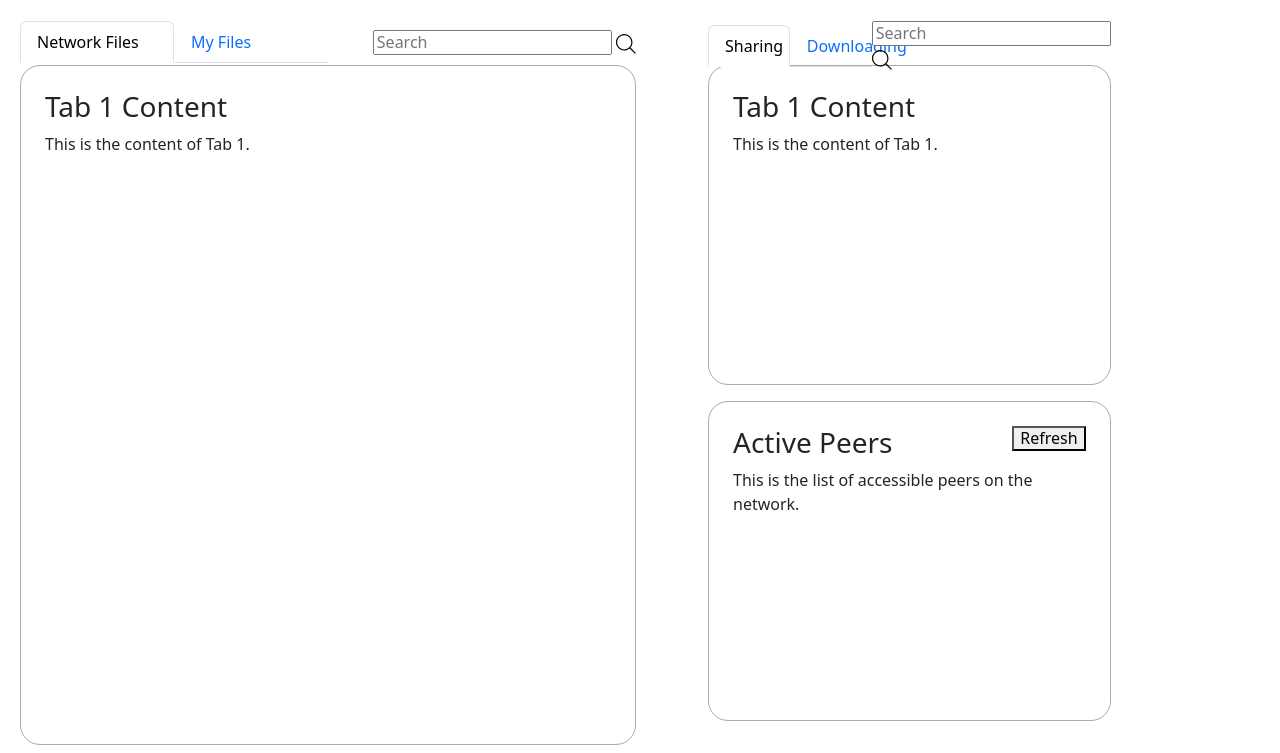
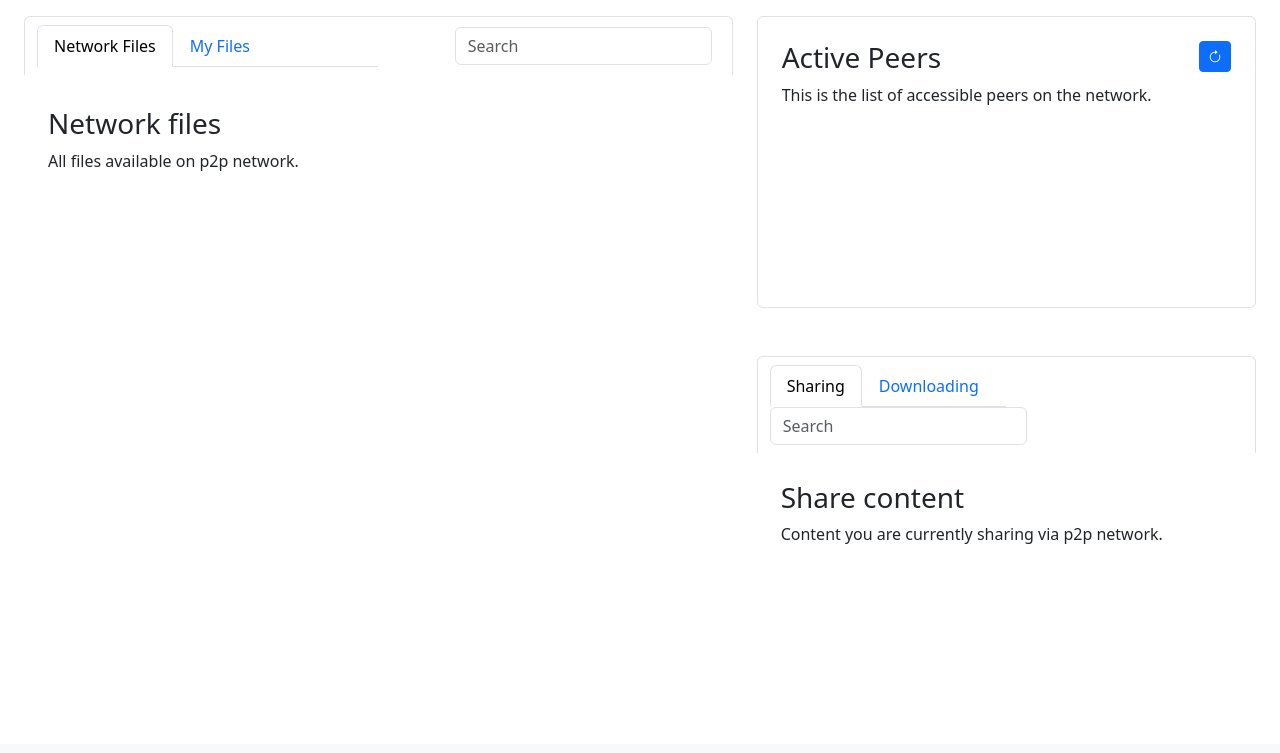
Before and after one commit to Gennadion/p2p-network, a Django app: template p2pUI/base/templates/base/index.html in a window 1280 px wide. Shown: the part 56-809 px from the top of the page. After the commit the page ends 600 px from the top, so only its background shows below. Run offline with Django 3.2, Linux system fonts and the light colour scheme; the template is opened without the code that fills it, so the values that code supplies are empty; some libraries are stand-ins or nearby versions.

Commit message:
Updated UI with list items template and basic preview

```diff
--- a/p2pUI/base/templates/base/index.html
+++ b/p2pUI/base/templates/base/index.html
@@ -3,111 +3,109 @@
 {% block title %} Home | My Website {% endblock %}
 
 {% block content %}
-<h1></h1>
-<p></p>
-
-<div class="row w-100 p-0 m-0">
+<div class="row mt-3 p-0 m-0">
     <!-- FILES SECTION START-->
-    <div class="col-6 ">
-        <nav class="" style="height: 40px;">
-            <div class="container-fluid p-0 d-flex justify-content-between align-items-center">
+    <div class="col-md-7">
+        <nav class="navbar navbar-light rounded-top border border-bottom-0">
+            <div class="container-fluid">
                 <ul class="nav nav-tabs w-50">
-                    <li class="nav-item" style="width: 50%;">
+                    <li class="nav-item">
                         <a class="nav-link active" data-bs-toggle="tab" href="#tab1">Network Files</a>
                     </li>
-                    <li class="nav-item" style="width: 50%;">
+                    <li class="nav-item">
                         <a class="nav-link" data-bs-toggle="tab" href="#tab2">My Files</a>
                     </li>
                 </ul>
-                <div class="m-0 p-0">
-                    <div class="container-input">
-                        <input type="text" placeholder="Search" name="text" class="input-s lg">
-                        <svg fill="#000000" width="20px" height="20px" viewBox="0 0 1920 1920"
-                             xmlns="http://www.w3.org/2000/svg">
-                            <path d="M790.588 1468.235c-373.722 0-677.647-303.924-677.647-677.647 0-373.722 303.925-677.647 677.647-677.647 373.723 0 677.647 303.925 677.647 677.647 0 373.723-303.924 677.647-677.647 677.647Zm596.781-160.715c120.396-138.692 193.807-319.285 193.807-516.932C1581.176 354.748 1226.428 0 790.588 0S0 354.748 0 790.588s354.748 790.588 790.588 790.588c197.647 0 378.24-73.411 516.932-193.807l516.028 516.142 79.963-79.963-516.142-516.028Z"
-                                  fill-rule="evenodd"></path>
-                        </svg>
-                    </div>
-
+                <div class="d-flex">
+                    <input class="form-control me-2" type="search" placeholder="Search" aria-label="Search">
                 </div>
             </div>
         </nav>
 
-        <div class="tab-content  mt-1 p-4"
-             style="border: 1px solid #aaa; border-radius: 1.25rem; overflow: hidden; height:85vh;">
+        <div class="tab-content mt-2 p-4 ">
             <div class="tab-pane fade show active" id="tab1">
-                <h3>Tab 1 Content</h3>
-                <p>This is the content of Tab 1.</p>
+                <h3>Network files</h3>
+                <p>All files available on p2p network.</p>
+                <div id="network-content" class="scrollable-content">
+                    <ul class="list-group overflow-auto" style="height:50vh;">
+                        {% for net_file in net_files %}
+                        {% include 'base/netfile_list_item.html' with file_name=net_file %}
+                        {% endfor %}
+                    </ul>
+                </div>
             </div>
             <div class="tab-pane fade" id="tab2">
-                <h3>Tab 2 Content</h3>
-                <p>This is the content of Tab 2.</p>
+                <h3>My files</h3>
+                <p>Locally available files. You can share them with others.</p>
+                <div id="my-content" class="scrollable-content">
+                    <ul class="list-group  overflow-auto" style="height:50vh;">
+                        {% for my_file in my_files %}
+                        {% include 'base/userfile_list_item.html' with file_name=my_file %}
+                        {% endfor %}
+                    </ul>
+                </div>
             </div>
         </div>
     </div>
     <!-- FILES SECTION END-->
 
-   <div class="col-4 ms-5">
+    <!--  PERSONAL SECTION START  -->
+    <div class="col-md-5">
+        <div class="mb-5">
+            <div class="p-4 border rounded">
+                <button type="button" class="btn btn-sm btn-primary float-end" value="Refresh" title="Refresh"><i class="bi bi-arrow-clockwise"></i></button>
+                <h3>Active Peers</h3>
+                <p>This is the list of accessible peers on the network.</p>
+                <div id="peers-content" class="scrollable-content">
+                    <ul class="list-group  overflow-auto" style="height:20vh;">
+                        {% for peer in peers %}
+                        {% include 'base/peer_list_item.html' with peer_name=peer %}
+                        {% endfor %}
+                    </ul>
+                </div>
+            </div>
+        </div>
 
-    <div class="">
-
-
-        <nav class="" style="height: 40px;">
-            <div class="container-fluid p-0 d-flex justify-content-between align-items-center">
+        <nav class="navbar navbar-light rounded-top border border-bottom-0">
+            <div class="container-fluid">
                 <ul class="nav nav-tabs w-50">
-                    <li class="nav-item" style="width: 50%;">
-                        <a class="nav-link active" data-bs-toggle="tab" href="#tab1">Sharing</a>
+                    <li class="nav-item">
+                        <a class="nav-link active" data-bs-toggle="tab" href="#share-tab">Sharing</a>
                     </li>
-                    <li class="nav-item" style="width: 50%;">
-                        <a class="nav-link" data-bs-toggle="tab" href="#tab2">Downloading</a>
+                    <li class="nav-item">
+                        <a class="nav-link" data-bs-toggle="tab" href="#download-tab">Downloading</a>
                     </li>
                 </ul>
-                <div class="m-0 p-0">
-                    <div class="container-input">
-                        <input type="text" placeholder="Search" name="text" class="input-s sm">
-                        <svg fill="#000000" width="20px" height="20px" viewBox="0 0 1920 1920"
-                             xmlns="http://www.w3.org/2000/svg">
-                            <path d="M790.588 1468.235c-373.722 0-677.647-303.924-677.647-677.647 0-373.722 303.925-677.647 677.647-677.647 373.723 0 677.647 303.925 677.647 677.647 0 373.723-303.924 677.647-677.647 677.647Zm596.781-160.715c120.396-138.692 193.807-319.285 193.807-516.932C1581.176 354.748 1226.428 0 790.588 0S0 354.748 0 790.588s354.748 790.588 790.588 790.588c197.647 0 378.24-73.411 516.932-193.807l516.028 516.142 79.963-79.963-516.142-516.028Z"
-                                  fill-rule="evenodd"></path>
-                        </svg>
-                    </div>
-
+                <div class="d-flex">
+                    <input class="form-control me-2" type="search" placeholder="Search" aria-label="Search">
                 </div>
             </div>
         </nav>
-
-        <div class="tab-content mt-1 p-4"
-             style="border: 1px solid #aaa; border-radius: 1.25rem; overflow: hidden; height:40vh;">
-            <div class="tab-pane fade show active" id="tab1">
-                <h3>Tab 1 Content</h3>
-                <p>This is the content of Tab 1.</p>
+        <div class="tab-content mt-1 p-4">
+            <div class="tab-pane fade show active" id="share-tab">
+                <h3>Share content</h3>
+                <p>Content you are currently sharing via p2p network.</p>
+                <div id="share-content" class="scrollable-content">
+                    <ul class="list-group  overflow-auto" style="height:10vh;">
+                        {% for share_item in share_items %}
+                        <li class="list-group-item">{{ share_item }}</li>
+                        {% endfor %}
+                    </ul>
+                </div>
             </div>
-            <div class="tab-pane fade" id="tab2">
-                <h3>Tab 2 Content</h3>
-                <p>This is the content of Tab 2.</p>
-            </div>
-        </div>
-
-    </div>
-
-               <!-- PEERS SECTION START-->
-    <div class="">
-       <div class="container-fluid p-0 d-flex justify-content-end align-items-center">
-
-       </div>
-
-        <div class=" mt-3 p-4"
-             style="border: 1px solid #aaa; border-radius: 1.25rem; overflow: hidden; height:40vh;">
-             <button type="button" class="button-p  float-end" value="Refresh">
-                Refresh
-            </button>
-            <div class="" id="">
-                <h3>Active Peers</h3>
-                <p>This is the list of accessible peers on the network.</p>
+            <div class="tab-pane fade" id="download-tab">
+                <h3>Download Content</h3>
+                <p>Content you are currently downloading via p2p network.</p>
+                <div id="download-content" class="scrollable-content">
+                    <ul class="list-group">
+                        {% for download_item in download_items %}
+                        <li class="list-group-item">{{ download_item }}</li>
+                        {% endfor %}
+                    </ul>
+                </div>
             </div>
         </div>
     </div>
-    <!-- PEERS SECTION END-->
-   </div>
+    <!--  PERSONAL SECTION END  -->
 </div>
 {% endblock %}
--- a/p2pUI/base/templates/base/master.html
+++ b/p2pUI/base/templates/base/master.html
@@ -7,6 +7,7 @@
     <title>{% block title %}My Website{% endblock %}</title>
     <!-- Bootstrap CSS -->
 <link href="https://cdn.jsdelivr.net/npm/bootstrap@5.3.3/dist/css/bootstrap.min.css" rel="stylesheet" integrity="sha384-QWTKZyjpPEjISv5WaRU9OFeRpok6YctnYmDr5pNlyT2bRjXh0JMhjY6hW+ALEwIH" crossorigin="anonymous"></head>
+<link rel="stylesheet" href="https://cdn.jsdelivr.net/npm/bootstrap-icons@1.11.3/font/bootstrap-icons.min.css">
 <link href="{% static '/css/main.css' %}" rel="stylesheet" type="text/css">
 <link href="{% static '/css/normalize.css' %}" rel="stylesheet" type="text/css">
 <body>
@@ -28,7 +29,7 @@
   </div>
 </nav>
 
-<div class="container-fluid m-2 p-0 h-100">
+<div class="container-fluid mx-auto" style="height: 70vh;">
 
     {% block content %}
     <!-- Content goes here -->
--- /dev/null
+++ b/p2pUI/base/templates/base/netfile_list_item.html
@@ -0,0 +1,6 @@
+<li class="list-group-item d-flex justify-content-between align-items-center">
+    <span class="file-name">{{ net_file }}</span>
+    <button type="button" class="btn btn-outline-primary btn-sm share-btn">
+        <i class="bi bi-download"></i> Get
+    </button>
+</li>
--- /dev/null
+++ b/p2pUI/base/templates/base/peer_list_item.html
@@ -0,0 +1,6 @@
+<li class="list-group-item d-flex justify-content-between align-items-center">
+    <span class="file-name">{{ peer_name }}</span>
+    <button type="button" class="btn btn-outline-primary btn-sm share-btn">
+        <i class="bi bi-eye-fill"></i>
+    </button>
+</li>
--- /dev/null
+++ b/p2pUI/base/templates/base/userfile_list_item.html
@@ -0,0 +1,6 @@
+<li class="list-group-item d-flex justify-content-between align-items-center">
+    <span class="file-name">{{ file_name }}</span>
+    <button type="button" class="btn btn-outline-primary btn-sm share-btn">
+        <i class="bi bi-share-fill"></i> Share
+    </button>
+</li>
```
Also changed, not shown: 1 other file.
